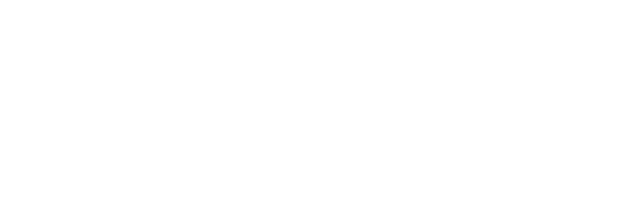
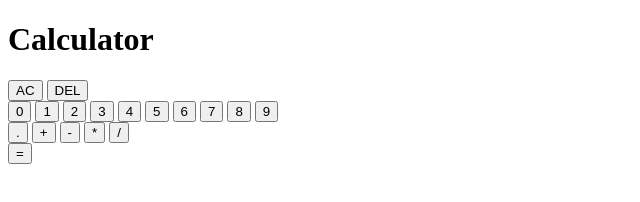
Before and after one commit to Br3y/calculator, a plain HTML site: page index.html in a window 1280 px wide. Shown: the whole page, without its empty margins (0-640 px from the left). Drawn offline with Linux system fonts and the light colour scheme.

Commit message:
add basic button for calculator in html

```diff
--- a/index.html
+++ b/index.html
@@ -7,7 +7,31 @@
     <title>Calculator</title>
 </head>
 <body>
+    <h1>Calculator</h1>
+    <div class="container">
+        <button id="clear">AC</button>
+        <button id="delete">DEL</button>
+        <br>
+        <button id="0">0</button>
+        <button id="1">1</button>
+        <button id="2">2</button>
+        <button id="3">3</button>
+        <button id="4">4</button>
+        <button id="5">5</button>
+        <button id="6">6</button>
+        <button id="7">7</button>
+        <button id="8">8</button>
+        <button id="9">9</button>
+        <br>
+        <button id="decimal">.</button>
+        <button id="add">+</button>
+        <button id="subtract">-</button>
+        <button id="multiply">*</button>
+        <button id="divide">/</button>
+        <br>
+        <button id="equal">=</button>
 
+    </div>
     <script src="main.js"></script>
 </body>
 </html>
```
